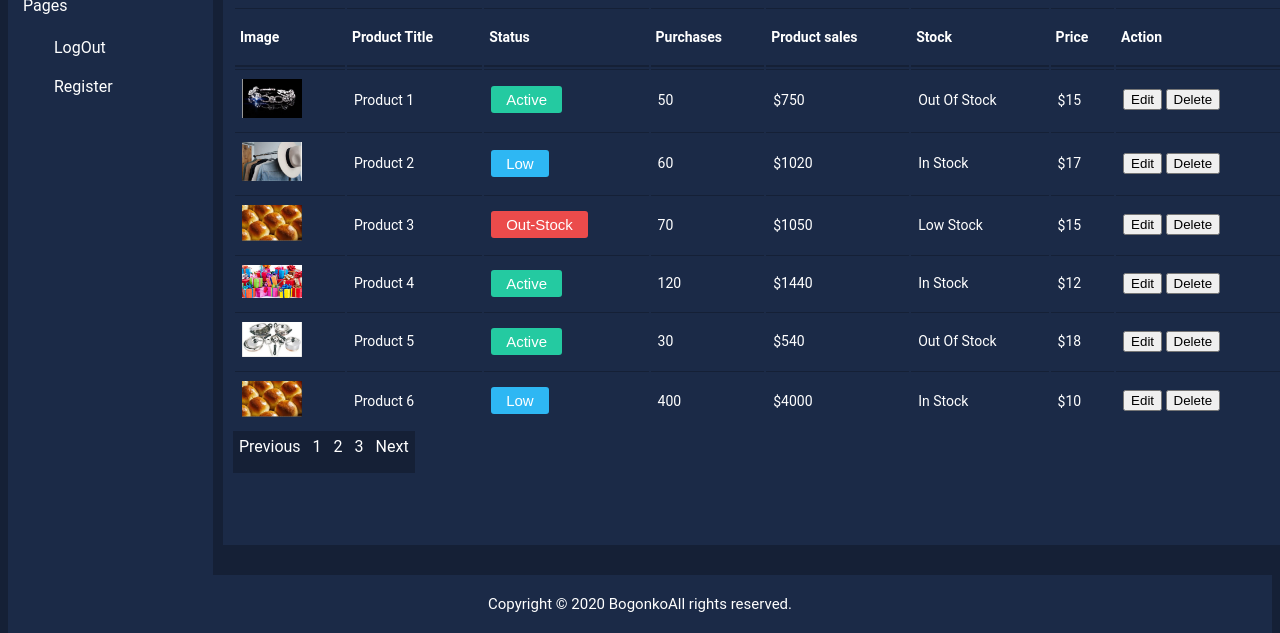
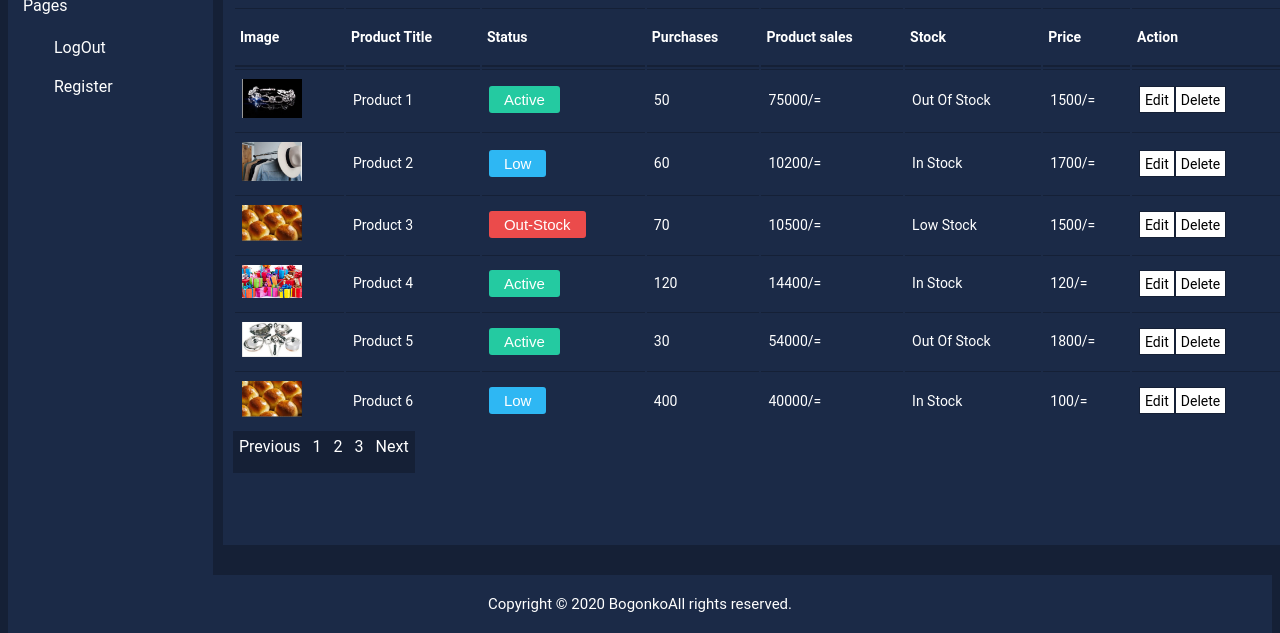
Before and after one commit to John-Denver/Milestone3, a plain HTML site: page product-list.html in a window 1280 px wide. Shown: the part 304-937 px from the top of the page. Drawn offline with Linux system fonts and the light colour scheme.

Commit message:
Mile 3 Web

```diff
--- a/admin.css
+++ b/admin.css
@@ -156,7 +156,6 @@ padding: 0
     transition: all 0.3s;
 }
 .left-sidebar-pro {
-    top: 150px;
     width: 240px;
 }
 #sidebar {
@@ -350,6 +349,13 @@ padding: 0
 .mini-navbar .header-top-area{
 	left: 80px;
 }
+
+.edt{
+    margin-left: 600px;
+    margin-top:-330px;
+
+}
+
 .add-product a {
     float: right;
     position: absolute;
@@ -400,6 +406,21 @@ padding: 0
     border: 1px solid #152036;
     height: 30px;
     padding: 5px;
+}
+
+
+.cust ul.pag li a{
+    display: flex;
+	color: black;
+	background-color: #fff;
+    border: 1px solid #152036;
+    height: 15px;
+    padding: 5px;
+}
+
+.cust ul.pag{
+    display: flex;
+	margin-bottom: 0px;
 }
 
 .reprt{
--- a/product-list.html
+++ b/product-list.html
@@ -4,7 +4,7 @@
 <head>
     <meta charset="utf-8">
     <meta http-equiv="x-ua-compatible" content="ie=edge">
-    <title>ADMN DENVER</title>
+    <title>Products List</title>
     <meta name="description" content="">
     <meta name="viewport" content="width=device-width, initial-scale=1">
 
@@ -103,12 +103,16 @@
                                         <button class="pd-setting">Active</button>
                                     </td>
                                     <td>50</td>
-                                    <td>$750</td>
+                                    <td>75000/=</td>
                                     <td>Out Of Stock</td>
-                                    <td>$15</td>
+                                    <td>1500/=</td>
                                     <td>
-                                        <button class="">Edit</button>
-                                       <button class="">Delete</button>
+                                        <div class="cust">
+                                            <ul class="pag">
+                                                <li class=""><a class="" href="product-edit.html">Edit</a></li>
+                                                <li class=""><a class="" href="#">Delete</a></li>
+                                            </ul>
+                                        </div>
                                      </td>
                                 </tr>
                                 <tr>
@@ -118,12 +122,16 @@
                                         <button class="ps-setting">Low</button>
                                     </td>
                                     <td>60</td>
-                                    <td>$1020</td>
+                                    <td>10200/=</td>
                                     <td>In Stock</td>
-                                    <td>$17</td>
+                                    <td>1700/=</td>
                                     <td>
-                                       <button class="">Edit</button>
-                                       <button class="">Delete</button>
+                                        <div class="cust">
+                                            <ul class="pag">
+                                                <li class=""><a class="" href="product-edit.html">Edit</a></li>
+                                                <li class=""><a class="" href="#">Delete</a></li>
+                                            </ul>
+                                        </div>
                                      </td>
                                 </tr>
                                 <tr>
@@ -133,12 +141,16 @@
                                         <button class="ds-setting">Out-Stock</button>
                                     </td>
                                     <td>70</td>
-                                    <td>$1050</td>
+                                    <td>10500/=</td>
                                     <td>Low Stock</td>
-                                    <td>$15</td>
+                                    <td>1500/=</td>
                                     <td>
-                                       <button class="">Edit</button>
-                                       <button class="">Delete</button>
+                                        <div class="cust">
+                                            <ul class="pag">
+                                                <li class=""><a class="" href="product-edit.html">Edit</a></li>
+                                                <li class=""><a class="" href="#">Delete</a></li>
+                                            </ul>
+                                        </div>
                                      </td>
                                 </tr>
                                 <tr>
@@ -148,12 +160,16 @@
                                         <button class="pd-setting">Active</button>
                                     </td>
                                     <td>120</td>
-                                    <td>$1440</td>
+                                    <td>14400/=</td>
                                     <td>In Stock</td>
-                                    <td>$12</td>
+                                    <td>120/=</td>
                                     <td>
-                                       <button class="">Edit</button>
-                                       <button class="">Delete</button>
+                                        <div class="cust">
+                                            <ul class="pag">
+                                                <li class=""><a class="" href="product-edit.html">Edit</a></li>
+                                                <li class=""><a class="" href="#">Delete</a></li>
+                                            </ul>
+                                        </div>
                                     </td>
                                 </tr>
                                 <tr>
@@ -163,12 +179,16 @@
                                         <button class="pd-setting">Active</button>
                                     </td>
                                     <td>30</td>
-                                    <td>$540</td>
+                                    <td>54000/=</td>
                                     <td>Out Of Stock</td>
-                                    <td>$18</td>
+                                    <td>1800/=</td>
                                     <td>
-                                       <button class="">Edit</button>
-                                       <button class="">Delete</button>
+                                        <div class="cust">
+                                            <ul class="pag">
+                                                <li class=""><a class="" href="product-edit.html">Edit</a></li>
+                                                <li class=""><a class="" href="#">Delete</a></li>
+                                            </ul>
+                                        </div>
                                     </td>
                                 </tr>
                                 <tr>
@@ -178,12 +198,16 @@
                                         <button class="ps-setting">Low</button>
                                     </td>
                                     <td>400</td>
-                                    <td>$4000</td>
+                                    <td>40000/=</td>
                                     <td>In Stock</td>
-                                    <td>$10</td>
+                                    <td>100/=</td>
                                     <td>
-                                       <button class="">Edit</button>
-                                       <button class="">Delete</button>
+                                        <div class="cust">
+                                            <ul class="pag">
+                                                <li class=""><a class="" href="product-edit.html">Edit</a></li>
+                                                <li class=""><a class="" href="#">Delete</a></li>
+                                            </ul>
+                                        </div>
                                      </td>
                                 </tr>
                             </table>
```
Also changed, not shown: index.html (+3 -7 lines), login.html (+17 -13 lines), product-edit.html (+7 -2 lines).
